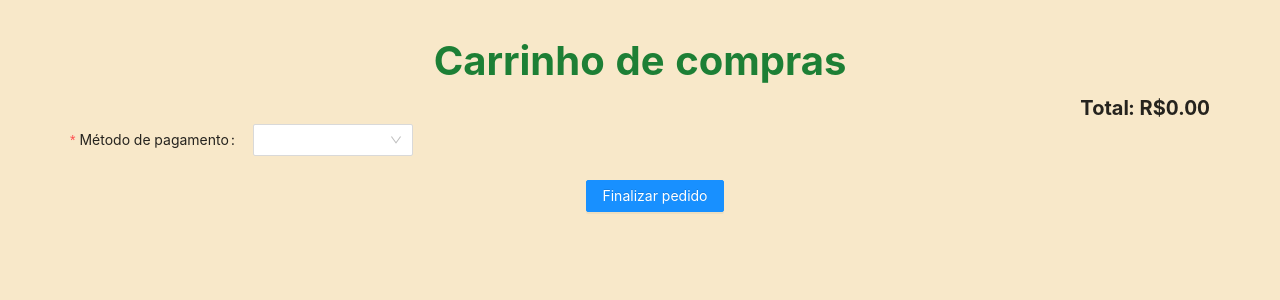
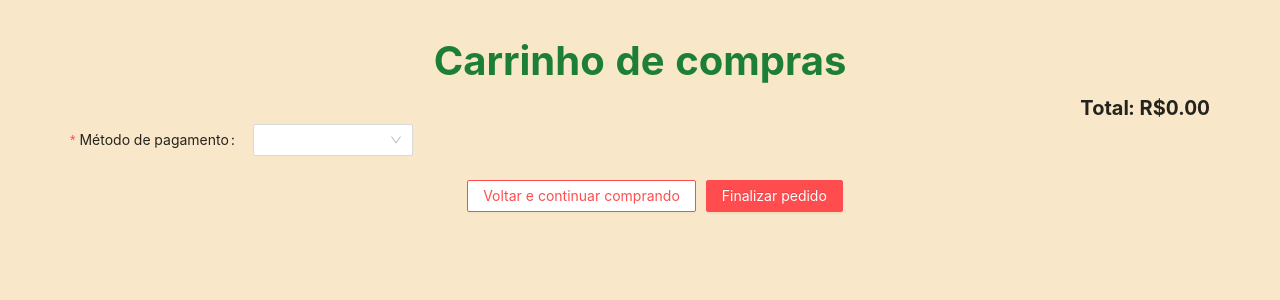
Before and after one commit to GabrielaGuedes/dulocal-challenge, a React (Create React App) app: page /shopping-cart in a window 1280 px wide. Shown: the top 300 px of the page. Built offline with nearby package versions, Linux system fonts and the light colour scheme.

Commit message:
allow to go back to products page when in cart page

```diff
--- a/src/components/shopping-cart-screen/payment-method-with-finish-button.tsx
+++ b/src/components/shopping-cart-screen/payment-method-with-buttons.tsx
@@ -13,7 +13,7 @@ const AVAILABLE_PAYMENT_METHODS = [
   },
 ];
 
-const PaymentMethodWithFinishButton: React.FC = () => {
+const PaymentMethodWithButtons: React.FC = () => {
   useEffect(() => {
     localStorage.setItem("paymentMethod", "");
   }, []);
@@ -47,7 +47,10 @@ const PaymentMethodWithFinishButton: React.FC = () => {
             `As informações de pagamento por ${paymentMethod.toLowerCase()} serão
       enviadas por e-mail.`}
         </Row>
-        <Button type="primary" htmlType="submit">
+        <Button danger style={{ marginRight: 10 }}>
+          <Link to="/products-list">Voltar e continuar comprando</Link>
+        </Button>
+        <Button danger type="primary" htmlType="submit">
           {localStorage.getItem("paymentMethod") !== "" ? (
             <Link to="/finished-order">Finalizar pedido</Link>
           ) : (
@@ -59,4 +62,4 @@ const PaymentMethodWithFinishButton: React.FC = () => {
   );
 };
 
-export default PaymentMethodWithFinishButton;
+export default PaymentMethodWithButtons;
--- a/src/pages/shopping-cart.tsx
+++ b/src/pages/shopping-cart.tsx
@@ -3,7 +3,7 @@ import { Title } from "../components/common/title";
 import groupBy from "lodash/groupBy";
 import forEach from "lodash/forEach";
 import ShoppingCartList from "../components/shopping-cart-screen/shopping-cart-list";
-import PaymentMethodWithFinishButton from "../components/shopping-cart-screen/payment-method-with-finish-button";
+import PaymentMethodWithButtons from "../components/shopping-cart-screen/payment-method-with-buttons";
 import { TotalPriceContainer } from "../components/shopping-cart-screen/shopping-cart.style";
 
 export interface IProductInShoppingCartList {
@@ -52,7 +52,7 @@ const ShoppingCart: React.FC = () => {
         Total: R$
         {sumPrice}
       </TotalPriceContainer>
-      <PaymentMethodWithFinishButton />
+      <PaymentMethodWithButtons />
     </Fragment>
   );
 };
```
